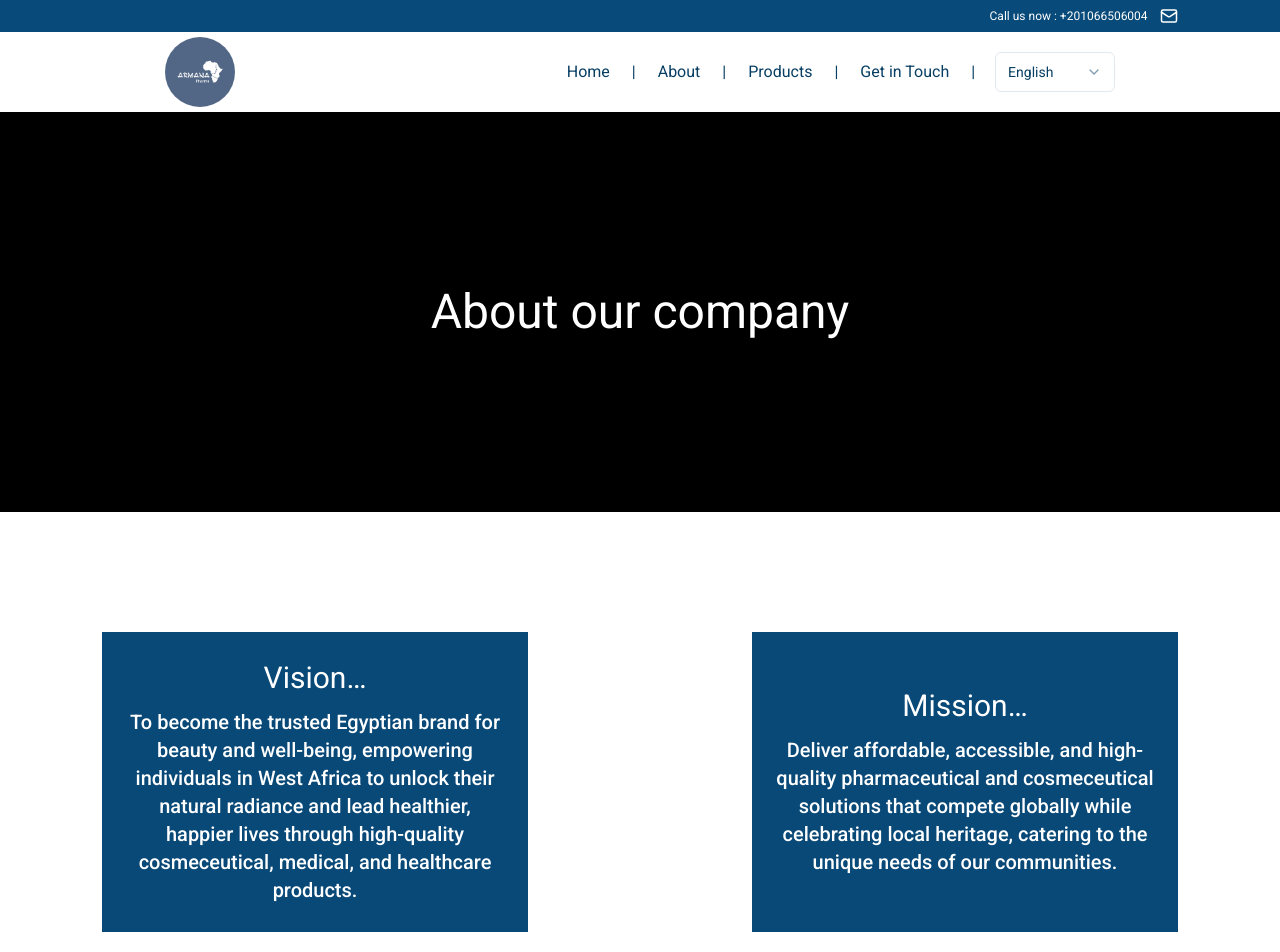
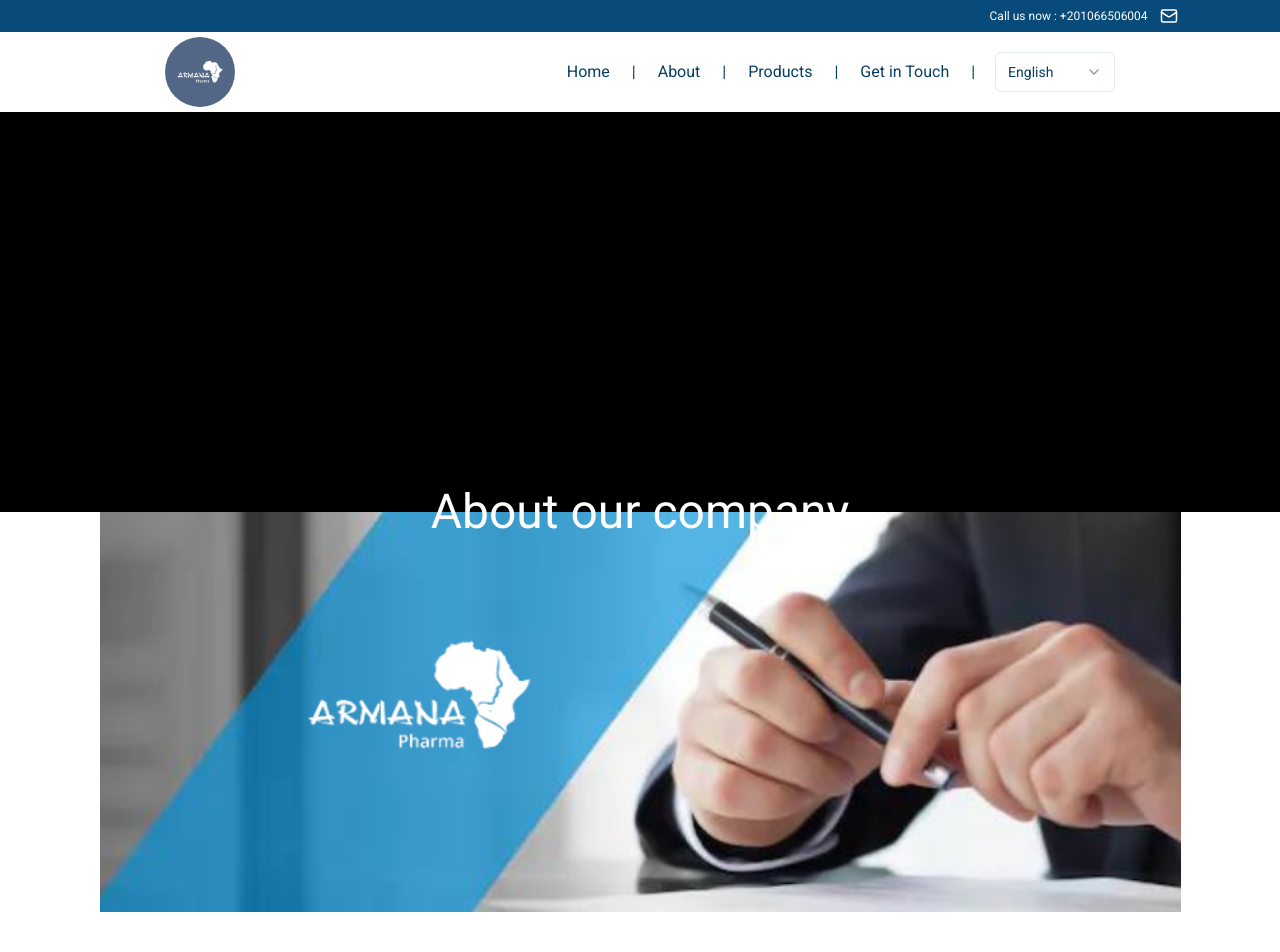
Before and after one commit to ziad-hatem/pharma, a Next.js app: page /about in a window 1280 px wide. Shown: the top 952 px of the page. Built offline with nearby package versions, Linux system fonts and the light colour scheme.

Commit message:
fix translation

```diff
--- a/src/app/about/page.tsx
+++ b/src/app/about/page.tsx
@@ -25,8 +25,15 @@ const page = () => {
         <img
           src="/aboutus.png"
           alt=""
-          className="w-full h-[400px] object-cover flex items-center"
+          className="w-full  h-[400px] object-cover object-left flex items-center"
         />
+                <div  className="w-full h-[400px] hidden md:flex items-center"     style={{
+            background: 'url("/aboutus.png")',
+            backgroundSize: "contain",
+            backgroundPosition: "top",
+            backgroundRepeat: "no-repeat",
+            backgroundAttachment: "fixed",
+          }}></div>
         <div className="overlay w-full absolute left-0 top-0 h-[400px] bg-black"></div>
         <h1 className="w-full absolute top-[50%] left-[50%] -translate-y-[50%] -translate-x-[50%] text-center text-white text-3xl md:text-5xl">
           {t("about_our_company")}
--- a/src/app/components/HomeSection.tsx
+++ b/src/app/components/HomeSection.tsx
@@ -11,11 +11,11 @@ import "swiper/css/pagination";
 import { backgroundData } from "@/data";
 import { Reveal } from "@/lib/Reveal";
 import { useTranslation } from "react-i18next";
-import { Navigation, Pagination } from "swiper/modules";
+import { Autoplay, Navigation, Pagination } from "swiper/modules";
 import "./HomeSwiperStyles/styles.css";
 const HomeSection = () => {
   const { t } = useTranslation();
-  const autoplayDelay = 4000; // Autoplay delay in milliseconds
+  const autoplayDelay = 2500; // Autoplay delay in milliseconds
   const [progressKey, setProgressKey] = useState(0); // Key to trigger re-render
 
   // Function to restart progress bar animation
@@ -43,7 +43,7 @@ const HomeSection = () => {
         }}
         navigation={true}
         loop={true}
-        modules={[Pagination, Navigation]}
+        modules={[Autoplay, Pagination, Navigation]}
         className="HomeSwiper relative"
         onSlideChange={restartProgressBar} // Restart progress bar on slide change
       >
```
